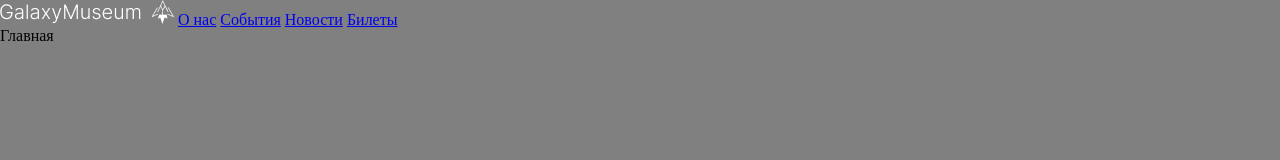
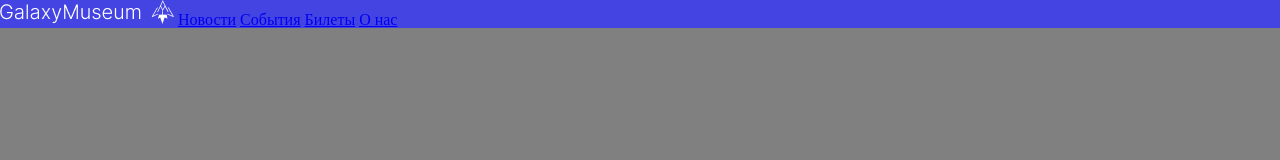
Before and after one commit to nixta3658/timeekeyy, a plain HTML site: page mainpage.html in a window 1280 px wide. Drawn offline with Linux system fonts and the light colour scheme.

Commit message:
navwrapper1

```diff
--- a/cssall/mainpage.css
+++ b/cssall/mainpage.css
@@ -0,0 +1,3 @@
+.nav-wrapper {
+    position: static;
+}
--- a/mainpage.html
+++ b/mainpage.html
@@ -5,17 +5,16 @@
     <meta name="viewport" content="width=device-width, initial-scale=1.0" />
     <title>Главная</title>
     <link rel="stylesheet" href="stylesheets/style.css" />
+
   </head>
   <body>
     <nav>
       <div class="nav-wrapper">
-        <img src="img/logo.png" alt="GalaxyMuseum" class="logo" />
+        <img src="img/logo.png" alt="GalaxyMuseumLogo" class="logo" />
+        <a href="news.html">Новости</a>
+        <a href="events.html">События</a>
+        <a href="tickets.html">Билеты</a>
         <a href="aboutus.html">О нас</a>
-        <a href="events.html">События</a>
-        <a href="news.html">Новости</a>
-        <a href="tickets.html">Билеты</a>
-
-        <h1>Главная</h1>
       </div>
     </nav>
   </body>
--- a/stylesheets/layout.css
+++ b/stylesheets/layout.css
@@ -1,3 +1,7 @@
 body {
   background-color: gray;
 }
+
+.nav-wrapper {
+  background-color: #4444e3;
+}
```
